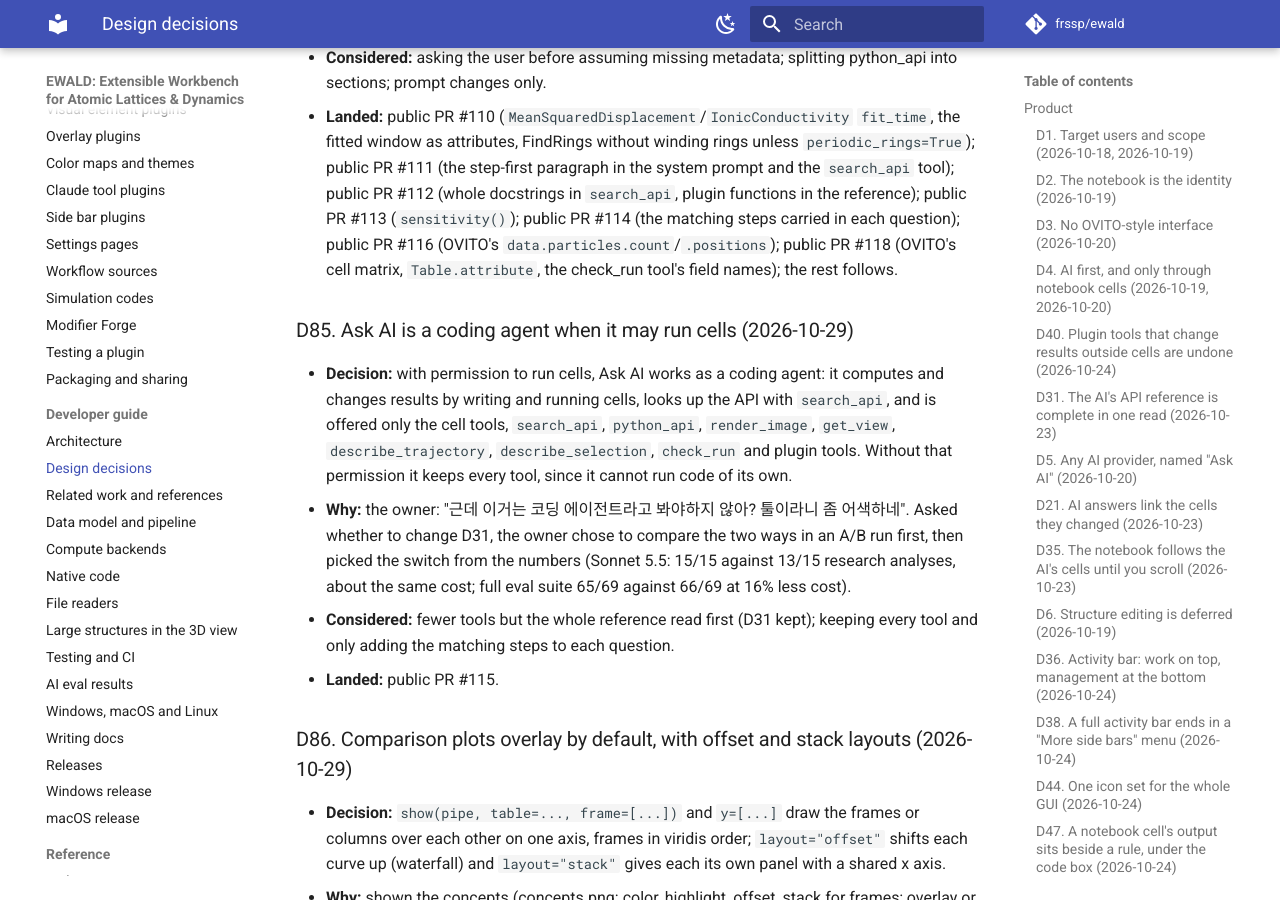
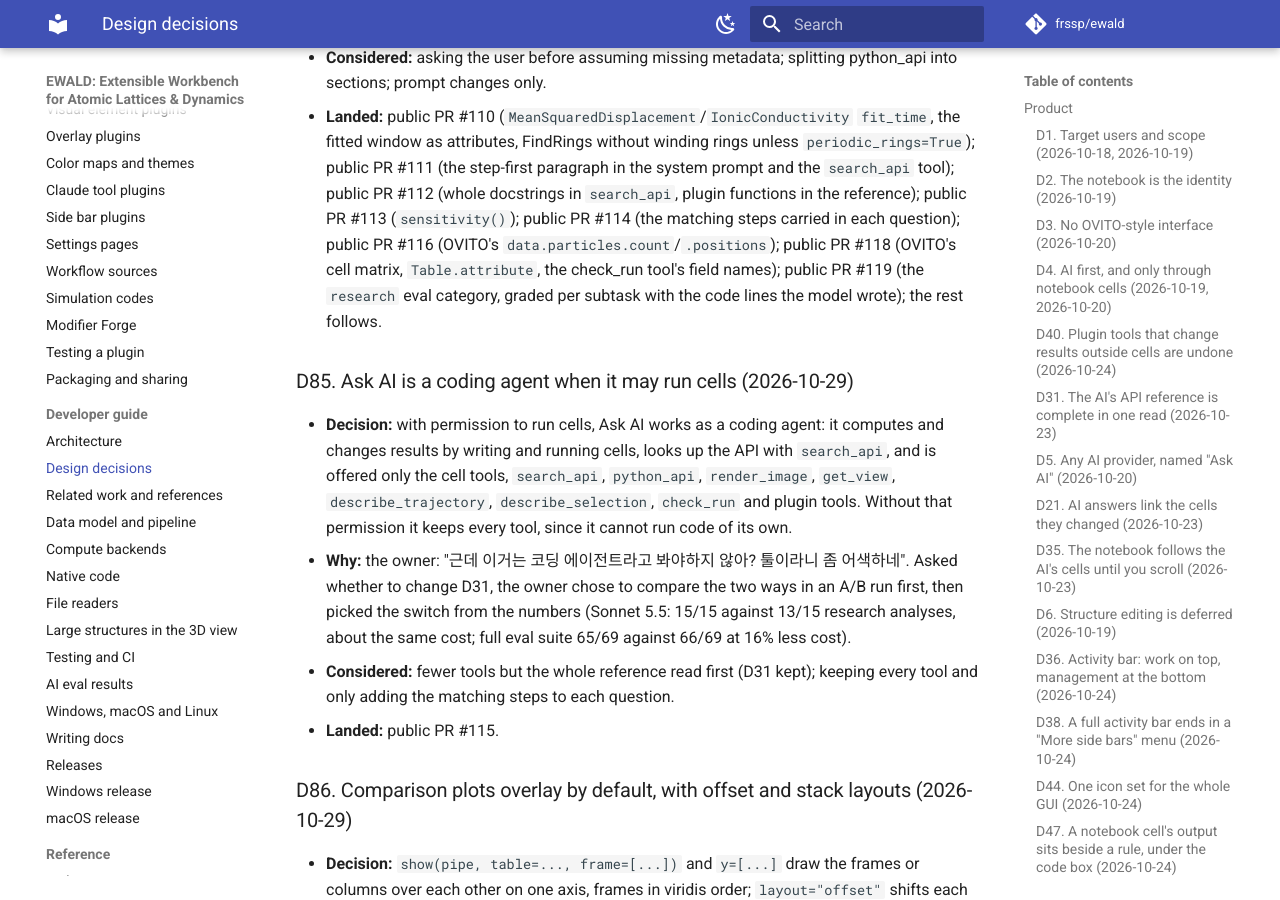
Before and after one commit to frssp/ewald, an MkDocs documentation site: the page built from docs/developer/decisions.md, in a window 1280 px wide and 900 px high, scrolled down 31430 px. Built offline with MkDocs 1.6.1 and Material for MkDocs 9.7.7, drawn with Linux system fonts in a browser that asks for light colours; comment, search, counter and statistics services are not loaded.

Commit message:
CHANGELOG and D84 name public PR #119
Co-Authored-By: Claude Opus 5.5 <noreply@anthropic.com>

```diff
--- a/docs/developer/decisions.md
+++ b/docs/developer/decisions.md
@@ -1113,7 +1113,8 @@ Pull request numbers up to #242 refer to the pre-publication repository, which i
   docstrings in `search_api`, plugin functions in the reference); public PR #113 (`sensitivity()`);
   public PR #114 (the matching steps carried in each question); public PR #116
   (OVITO's `data.particles.count`/`.positions`); public PR #118 (OVITO's cell matrix,
-  `Table.attribute`, the check_run tool's field names); the rest follows.
+  `Table.attribute`, the check_run tool's field names); public PR #119 (the `research` eval
+  category, graded per subtask with the code lines the model wrote); the rest follows.
 
 ### D85. Ask AI is a coding agent when it may run cells (2026-10-29)
 
```
Also changed, not shown: CHANGELOG.md (+1 -1 lines).
